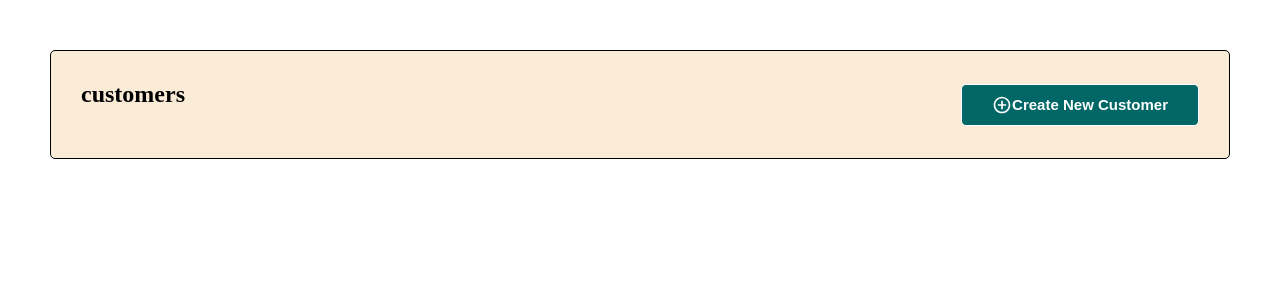
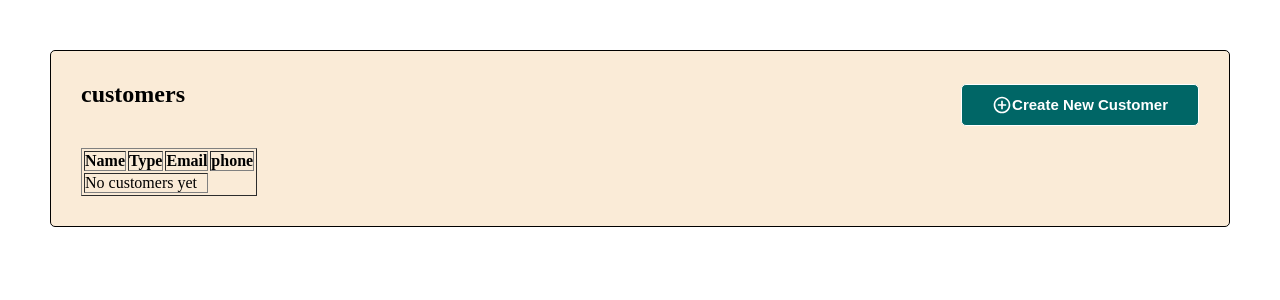
Before and after one commit to Vignesh1hp/customer, a React (Vite) app: page / in a window 1280 px wide. Shown: the top 300 px of the page. Built offline with nearby package versions, Linux system fonts and the light colour scheme.

Commit message:
feat:added table structure

```diff
--- a/src/components/AddCustomer.jsx
+++ b/src/components/AddCustomer.jsx
@@ -1,14 +1,15 @@
 import React from "react";
 import "./AddCustomer.css";
 import { MdAddCircleOutline } from "react-icons/md";
-import { useNavigate } from "react-router-dom";
+import { useNavigate, useLocation } from "react-router-dom";
 
 const AddCustomer = () => {
   const navigate = useNavigate();
-
-  const handleButtonClick = () =>{
+  const location = useLocation();
+  const customer = location.state?.customer;
+  const handleButtonClick = () => {
     navigate("/customerform");
-  }
+  };
   return (
     <div className="wrapper-container">
       {/* head part */}
@@ -29,6 +30,30 @@ const AddCustomer = () => {
       </div> */}
 
       {/* customer details table section */}
+      <table border="1" style={{ marginTop: "20px" }}>
+        <thead>
+          <tr>
+            <th>Name</th>
+            <th>Type</th>
+            <th>Email</th>
+            <th>phone</th>
+          </tr>
+        </thead>
+        <tbody>
+          {customer ? (
+            <tr>
+              <td>{customer.name}</td>
+              <td>{customer.type}</td>
+              <td>{customer.email}</td>
+              <td>{customer.phone}</td>
+            </tr>
+          ) : (
+            <tr>
+              <td colSpan="3">No customers yet</td>
+            </tr>
+          )}
+        </tbody>
+      </table>
     </div>
   );
 };
--- a/src/components/CustomerForm.jsx
+++ b/src/components/CustomerForm.jsx
@@ -2,15 +2,19 @@ import React from "react";
 import "./CustomerForm.css";
 import { useFormik } from "formik";
 import { validateSchema } from "../schemas";
+import { useNavigate } from "react-router-dom";
 
-const onSubmit = async (values, actions) => {
-  // console.log("submitted");
-  console.log(values);
+const onSubmit = async (values, actions,navigate) => {
   await new Promise((resolve) => setTimeout(resolve, 1000));
+
+  // Send form data to AddCustomer page
+  navigate("/add-customer", { state: { customer: values } });
+
   actions.resetForm();
 };
 
 const CustomerForm = () => {
+  const navigate = useNavigate();
   const { values, errors, touched, handleBlur, handleChange, handleSubmit } =
     useFormik({
       initialValues: {
@@ -29,7 +33,7 @@ const CustomerForm = () => {
         gst: "",
       },
       validationSchema: validateSchema,
-      onSubmit,
+      onSubmit:(values, actions) => onSubmit(values, actions, navigate),
     });
 
   console.log(errors);
```
